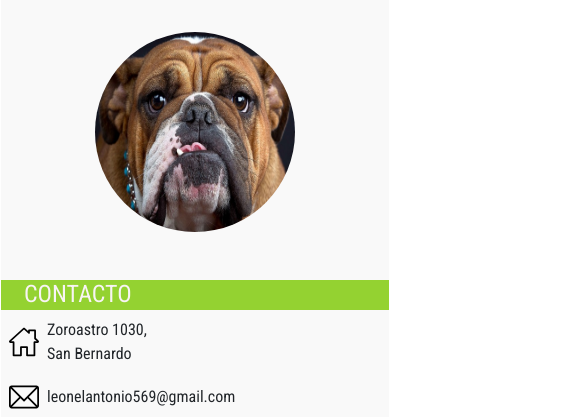
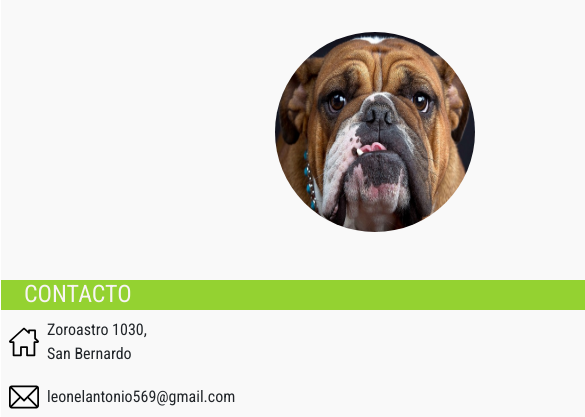
Before and after one commit to leonex16/CurriculumVitae, a plain HTML site: page index.html in a window 390 px wide. Shown: the top 417 px of the page, 585 px wide, since content can reach past the window. Drawn offline with nearby package versions, Linux system fonts and the light colour scheme; a web font is replaced by a local one.

Commit message:
Se modifica el CSS para que la pagina se vea como desde una tablet

```diff
--- a/css/style.css
+++ b/css/style.css
@@ -2,6 +2,10 @@ body {
     margin: 0;
     padding: 0;
     font-family: 'Roboto Condensed', sans-serif, 'Baloo Chettan 2', cursive;
+    /* LO SIGUIENTE ES PARA QUE SE VEA COMO DESDE UNA TABLET */
+    width: 750px;
+    height: 580px;
+
 }
 
 h4 {
```
